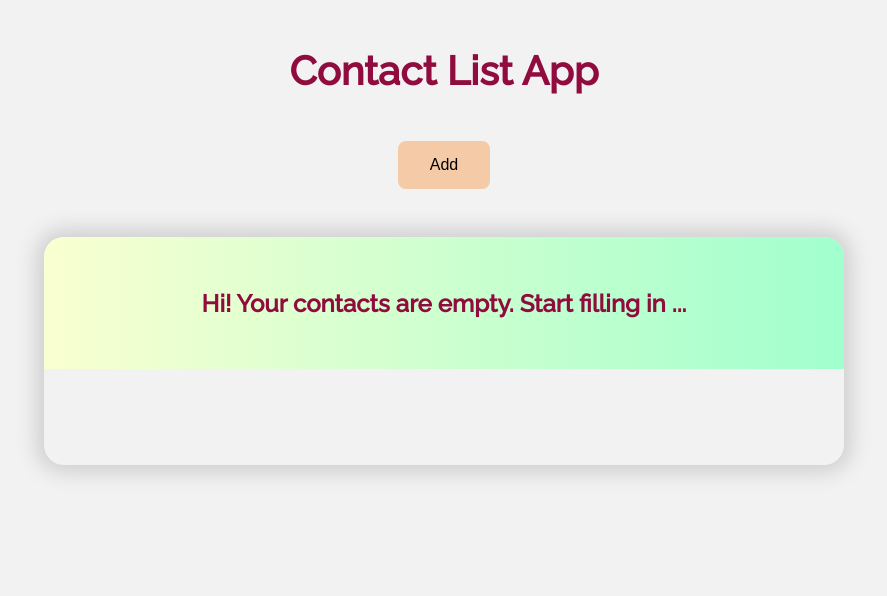
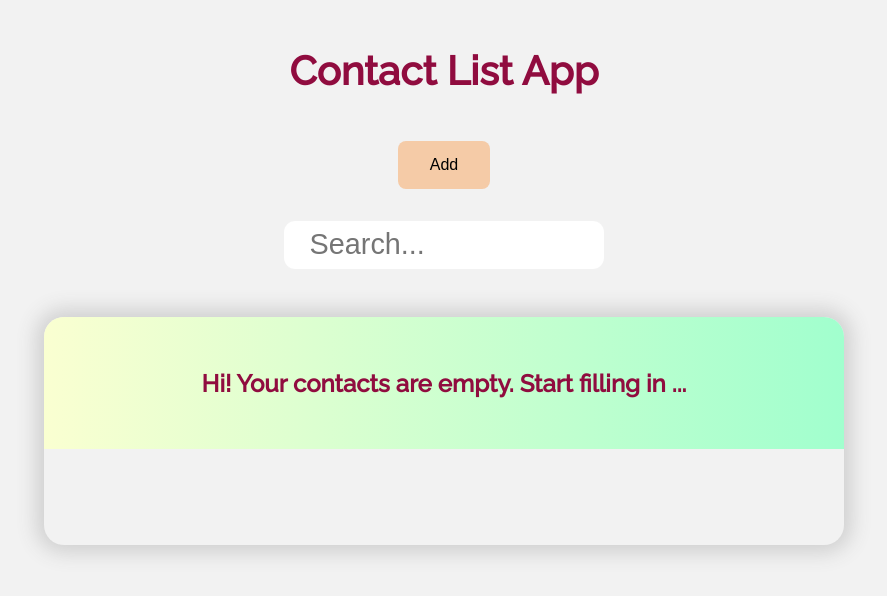
Before and after one commit to Aditya-Ace/contacts_lists_app, a React (Create React App) app: page / in a window 1280 px wide. Shown: the top 596 px of the page, without its empty margins (196-1083 px from the left). Built offline with nearby package versions, Linux system fonts and the light colour scheme.

Commit message:
Added search

```diff
--- a/src/App.js
+++ b/src/App.js
@@ -5,6 +5,7 @@ import Modal from './components/ui/Modal'
 import Button from './components/controls/Button'
 import ContactCard from './components/ui/ContactsCard'
 import { ContactsDataProvider } from './ContactsDataContext'
+import SearchBar from './components/ui/SearchBar'
 
 function App() {
   const [openModal, setOpenModal] = useState(false)
@@ -18,6 +19,7 @@ function App() {
       <div className="App">
         <Header title="Contact List App" />
         <Button title="Add" onClick={handleClick} backgroundColor="#f5cba7" />
+        <SearchBar />
         <ContactCard />
         <Modal openModal={openModal} setOpenModal={setOpenModal}>
           <ContactForm setOpenModal={setOpenModal} />
--- a/src/components/ui/ContactForm.js
+++ b/src/components/ui/ContactForm.js
@@ -40,6 +40,7 @@ const ContactForm = ({ setOpenModal }) => {
             value={values.firstName}
             autoComplete="off"
             onChange={handleInputChange}
+            className="form__input"
           />
         </p>
         <p>
@@ -51,6 +52,7 @@ const ContactForm = ({ setOpenModal }) => {
             value={values.lastName}
             autoComplete="off"
             onChange={handleInputChange}
+            className="form__input"
           />
         </p>
         <p>
@@ -63,6 +65,7 @@ const ContactForm = ({ setOpenModal }) => {
             required
             autoComplete="off"
             onChange={handleInputChange}
+            className="form__input"
           />
         </p>
         <p>
--- a/src/components/ui/EditContactForm.js
+++ b/src/components/ui/EditContactForm.js
@@ -48,6 +48,7 @@ const EditContactForm = ({ setOpenModal, editData, setEditData }) => {
             value={values.firstName}
             autoComplete="off"
             onChange={handleInputChange}
+            className="form__input"
           />
         </p>
         <p>
@@ -59,6 +60,7 @@ const EditContactForm = ({ setOpenModal, editData, setEditData }) => {
             value={values.lastName}
             autoComplete="off"
             onChange={handleInputChange}
+            className="form__input"
           />
         </p>
         <p>
@@ -71,6 +73,7 @@ const EditContactForm = ({ setOpenModal, editData, setEditData }) => {
             required
             autoComplete="off"
             onChange={handleInputChange}
+            className="form__input"
           />
         </p>
         <p>
--- /dev/null
+++ b/src/components/ui/SearchBar.js
@@ -0,0 +1,48 @@
+import { useContext, useState } from 'react'
+import { ContactsContext } from '../../ContactsDataContext'
+
+const SearchBar = () => {
+  const [search, setSearch] = useState('')
+  const [contactsData, setContactsData] = useContext(ContactsContext)
+
+  const handleSearchChange = (e) => {
+    setSearch(e.target.value.toLowerCase())
+  }
+  const handleSearchSubmit = (e) => {
+    e.preventDefault()
+    const tempData = [...contactsData]
+    const sortedArray = tempData.sort((a, b) => {
+      if (a.firstName < b.firstName) return -1
+      return a.firstName > b.firstName ? 1 : 0
+    })
+    setContactsData(sortedArray)
+    if (search !== '') {
+      const data = tempData.filter(
+        (element) => element.firstName.toLowerCase().search(search) !== -1
+      )
+      const updatedData = tempData.filter((tdata) => tdata.id !== data[0].id)
+      setContactsData((prev) => [...data, ...updatedData])
+    }
+  }
+  return (
+    <form className="search__form" role="search" onSubmit={handleSearchSubmit}>
+      <label className="search__label" htmlFor="search">
+        Search contacts
+      </label>
+      <input
+        className="search__input"
+        name="search"
+        value={search}
+        id="search"
+        type="search"
+        placeholder="Search..."
+        autoFocus
+        onChange={handleSearchChange}
+      />
+      <button className="search__button" type="submit">
+        Go
+      </button>
+    </form>
+  )
+}
+export default SearchBar
--- a/src/index.css
+++ b/src/index.css
@@ -56,7 +56,7 @@ button:active {
   transform: translateY(4px);
 }
 
-input {
+.form__input {
   width: 40%;
   padding: 12px 20px;
   margin: 8px 0;
@@ -172,3 +172,58 @@ select {
   align-content: flex-end;
   gap: 5px;
 }
+
+.search__form {
+  position: relative;
+  width: 20rem;
+  background: #eee;
+  border-radius: 0.7rem;
+  margin-top: 2rem;
+}
+
+.search__input,
+.search__button {
+  height: 3rem;
+  border: 0;
+  color: #2f2f2f;
+  font-size: 1.8rem;
+}
+
+.search__input[type='search'] {
+  outline: 0;
+  width: 100%;
+  background: #fff;
+  padding: 0 1.6rem;
+  border-radius: 0.7rem;
+  appearance: none;
+  transition: all 0.3s cubic-bezier(0, 0, 0.43, 1.49);
+  transition-property: width, border-radius;
+  z-index: 1;
+  position: relative;
+}
+
+.search__button {
+  display: none;
+  position: absolute;
+  top: 0;
+  right: 0;
+  width: 6rem;
+  font-weight: bold;
+  background: #eee;
+  border-radius: 0 0.7rem 0.7rem 0;
+}
+
+.search__input:not(:placeholder-shown) {
+  border-radius: 0.7rem 0 0 0.7rem;
+  width: calc(100% - 6rem);
+}
+
+.search__label {
+  position: absolute;
+  clip: rect(1px, 1px, 1px, 1px);
+  padding: 0;
+  border: 0;
+  height: 1px;
+  width: 1px;
+  overflow: hidden;
+}
```
